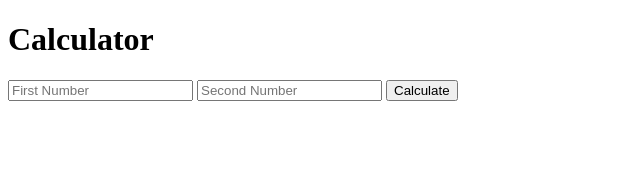
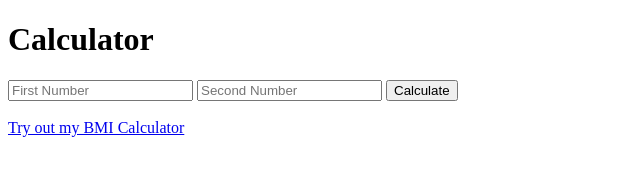
Before and after one commit to TamasPlesa/calculator-express-nodejs, a website: page index.html in a window 1280 px wide. Shown: the whole page, without its empty margins (0-640 px from the left). Drawn offline with Linux system fonts and the light colour scheme.

Commit message:
added a link to the root path to get access to the BMI calculator eaeasily insted of writing the path to the url

```diff
--- a/calculator.js
+++ b/calculator.js
@@ -4,12 +4,14 @@ const bodyParser = require("body-parser");
 const app = express();
 app.use(bodyParser.urlencoded({extended: true}))
 
+app.use(express.static(__dirname));
+
 app.get("/", (req, res)=> {
     res.sendFile(__dirname + "/index.html")
 })
 
 app.get("/bmicalculator", (req, res) => {
-    res.sendFile(__dirname + "/bmiCalculator.html")
+    res.sendFile(__dirname + "/bmiCalculator.html");
 })
 
 app.post("/", (req, res) => {
--- a/index.html
+++ b/index.html
@@ -13,5 +13,7 @@
         <input type="text" name="num2" placeholder="Second Number">
         <button type="submit" name="submit">Calculate</button>
     </form>
+    <br>
+    <a href="/bmiCalculator.html">Try out my BMI Calculator</a>
     </body>
 </html>
```
Also changed, not shown: bmiCalculator.html (+1 -0 lines).
